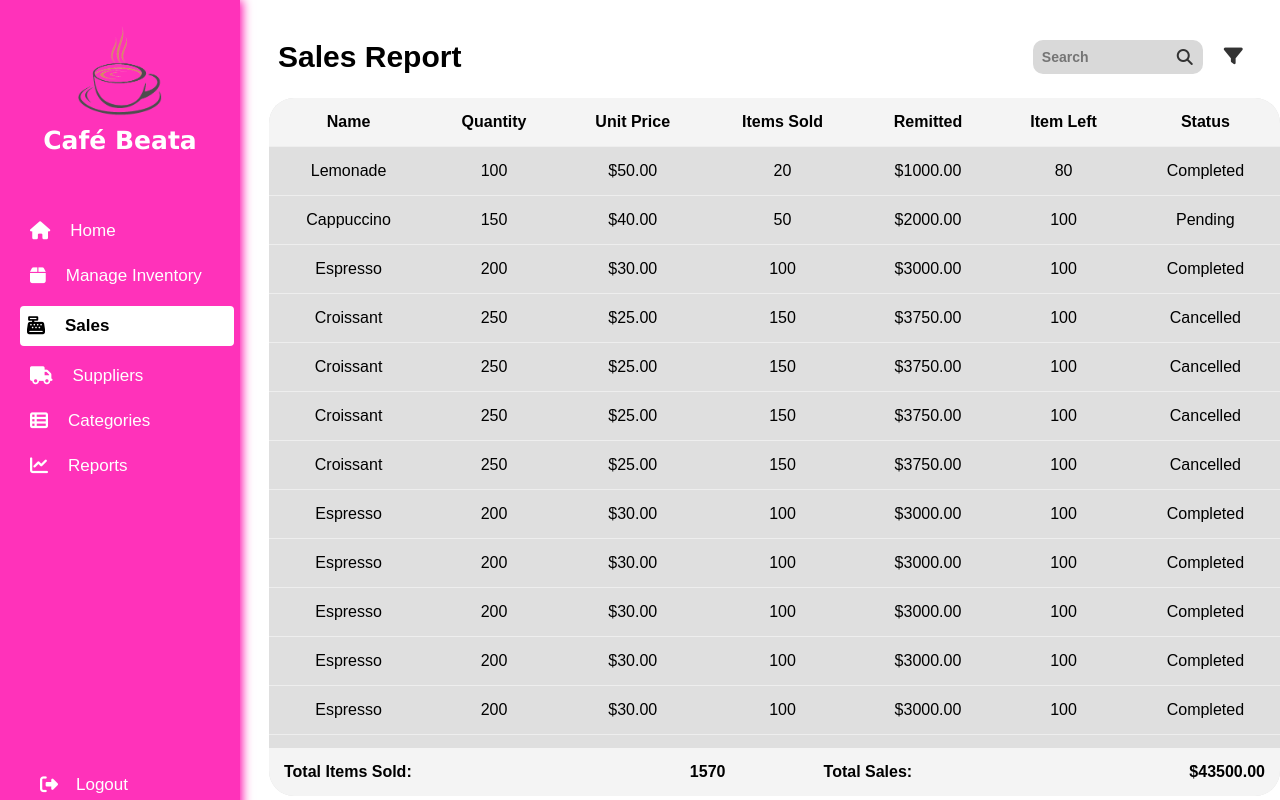
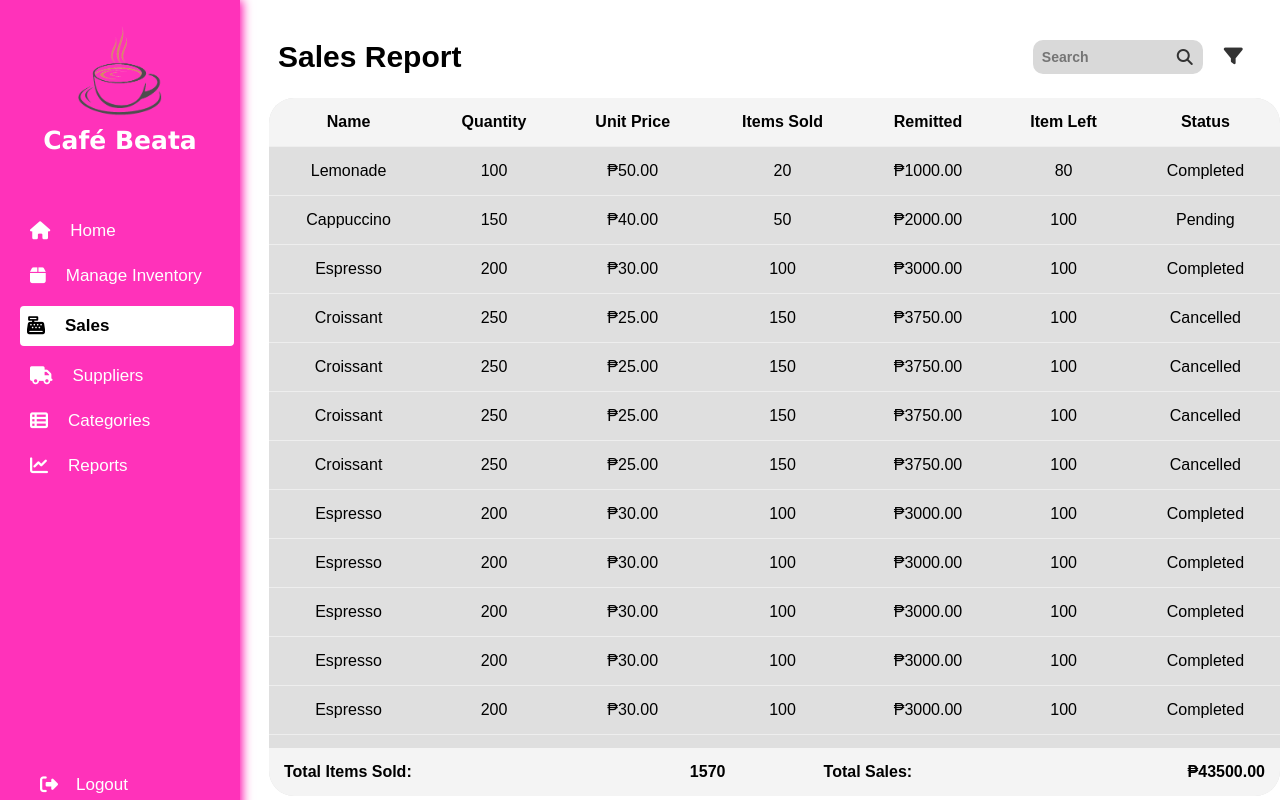
Before and after one commit to orent143/BeataSMS, a Vue app in the folder IMS/: page /sales in a window 1280 px wide. Shown: the top 800 px of the page. Built offline with nearby package versions, Linux system fonts and the light colour scheme.

Commit message:
Updated currency symbol to peso

```diff
--- a/IMS/src/views/Inventory.vue
+++ b/IMS/src/views/Inventory.vue
@@ -55,7 +55,7 @@
             <tr v-for="product in filteredItems" :key="product.id">
               <td>{{ product.name }}</td>
               <td>{{ product.quantity }}</td>
-              <td>${{ product.unitPrice }}</td>
+              <td>₱{{ product.unitPrice }}</td> <!-- Change to peso symbol -->
               <td>{{ product.category }}</td>
               <td>{{ product.supplier }}</td>
               <td>{{ product.status }}</td>
@@ -96,6 +96,7 @@
     />
   </div>
 </template>
+
 
 <script>
 import AddProduct from '@/components/AddProduct.vue';
--- a/IMS/src/views/Sales.vue
+++ b/IMS/src/views/Sales.vue
@@ -51,9 +51,9 @@
         <tr v-for="sale in filteredItems" :key="sale.id">
           <td>{{ sale.name }}</td>
           <td>{{ sale.quantity }}</td>
-          <td>${{ sale.unitPrice.toFixed(2) }}</td>
+          <td>₱{{ sale.unitPrice.toFixed(2) }}</td>
           <td>{{ sale.itemsSold }}</td>
-          <td>${{ sale.remitted.toFixed(2) }}</td>
+          <td>₱{{ sale.remitted.toFixed(2) }}</td>
           <td>{{ sale.itemLeft }}</td>
           <td>{{ sale.status }}</td>
         </tr>
@@ -69,7 +69,7 @@
     </div>
     <div class="totals-item">
       <span>Total Sales:</span>
-      <span>${{ totalSales.toFixed(2) }}</span>
+      <span>₱{{ totalSales.toFixed(2) }}</span>
     </div>
   </div>
 </div>
--- a/IMS/src/views/Stock.vue
+++ b/IMS/src/views/Stock.vue
@@ -51,7 +51,7 @@
   <tr v-for="ingredient in filteredItems" :key="ingredient.id">
     <td>{{ ingredient.name }}</td>
     <td>{{ ingredient.quantity }}</td>
-              <td>${{ ingredient.costPrice }}</td>
+    <td>₱{{ ingredient.costPrice }}</td> <!-- Changed $ to ₱ -->
     <td>{{ ingredient.supplier }}</td>
     <td>{{ ingredient.status }}</td>
     <td>
@@ -61,6 +61,7 @@
     </td>
   </tr>
 </tbody>
+
         </table>
        <!-- Floating Button and Popout Options -->
        <div class="floating-btn-container">
```
Lines whose indentation alone changed are shown as unchanged.
